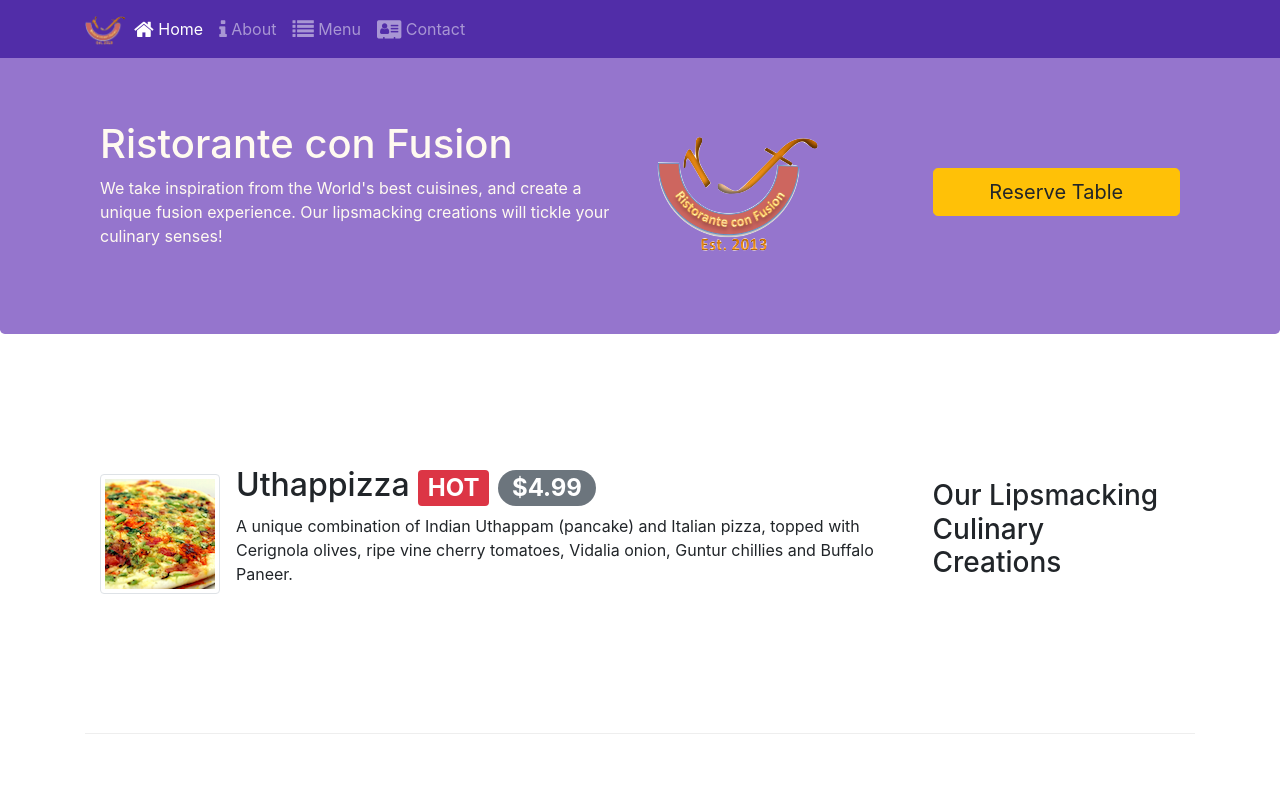
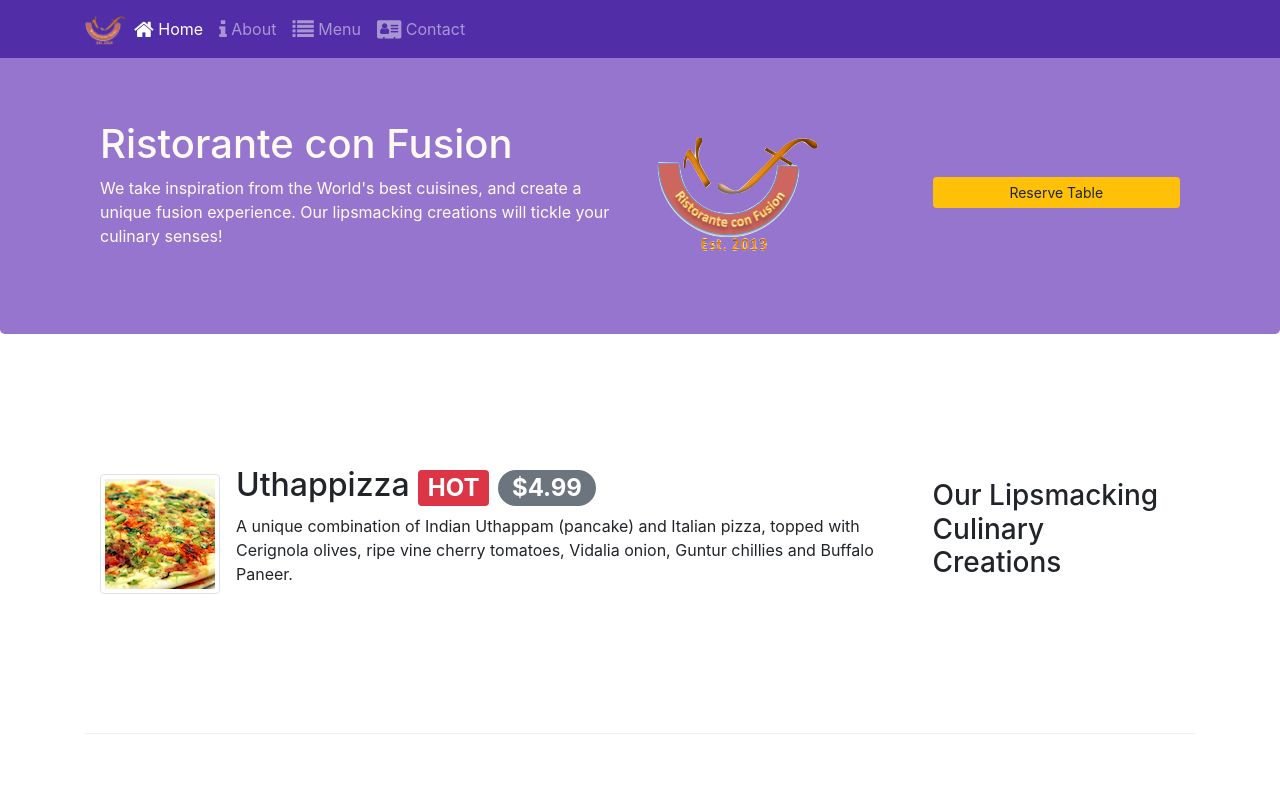
Before and after one commit to Ryluxian/conFusion, a website: page index.html in a window 1280 px wide. Shown: the top 800 px of the page. Drawn offline with nearby package versions, Linux system fonts and the light colour scheme.

Commit message:
Assignment 2 Changes

```diff
--- a/index.html
+++ b/index.html
@@ -44,7 +44,7 @@
                     <img src="img/logo.png" class="img-fluid">
                 </div>
                 <div class="col-12 col-sm-3 align-self-center">
-                    <a href="#formulary" role="button" class="btn btn-warning btn-lg btn-block">Reserve Table</a>
+                    <a href="#formulary" role="button" class="btn btn-warning btn-sm btn-block">Reserve Table</a>
                 </div>
             </div>
         </div>
```
